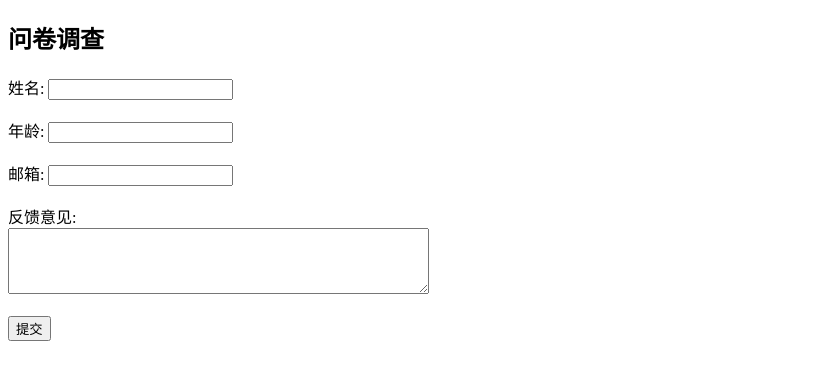
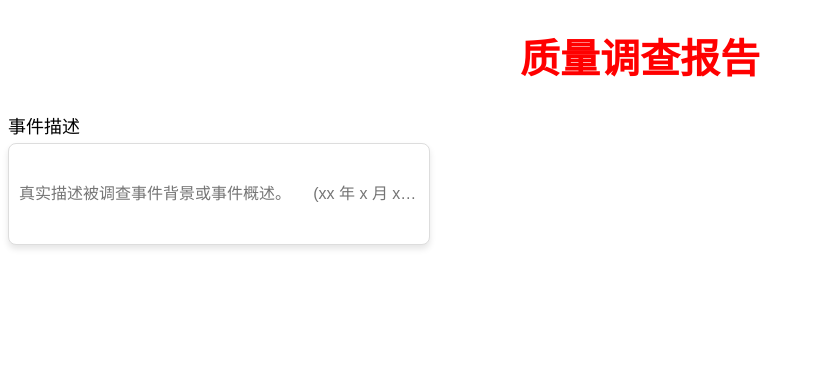
Before and after one commit to wenkkkkkk/kk.github.io, a plain HTML site: page index.html in a window 1280 px wide. Shown: the whole page, without its empty margins (0-815 px from the left). Drawn offline with Linux system fonts and the light colour scheme.

Commit message:
Update index.html

```diff
--- a/index.html
+++ b/index.html
@@ -1,54 +1,51 @@
 <!DOCTYPE html>
 <html lang="zh">
 <head>
+
+    <style>
+        h1 {
+          text-align: center;
+          font-size :40px;
+          color:red
+        }
+        .label-title {
+            display: block;
+            font-size: 18px;
+            margin-bottom: 5px;
+        }
+        .input-field {
+            width: 100%;
+            height: 80px;
+            max-width: 400px;
+            padding: 10px;
+            font-size: 16px;
+            border: 1px solid #ddd;
+            border-radius: 8px;
+            box-shadow: 0 4px 6px rgba(0, 0, 0, 0.1);
+            transition: all 0.3s ease;  /* 鼠标悬停的过渡效果 */
+            outline: none;              /* 移除点击后的外框 */
+            text-overflow: ellipsis;
+
+        }
+        .input-field:focus {
+            border-color: #007bff;      /* 点击时的边框颜色 */
+            box-shadow: 0 4px 8px rgba(0, 123, 255, 0.2); /* 聚焦时的阴影效果 */
+        }
+
+      </style>
     <meta charset="UTF-8">
     <meta name="viewport" content="width=device-width, initial-scale=1.0">
     <title>问卷调查</title>
 </head>
 <body>
-    <h2>问卷调查</h2>
-    <form id="surveyForm">
-        <label for="name">姓名:</label>
-        <input type="text" id="name" name="name" required><br><br>
+    <h1>质量调查报告</h1>
 
-        <label for="age">年龄:</label>
-        <input type="number" id="age" name="age" required><br><br>
+    <div >
+    <label for="inputField" class="label-title">事件描述</label>
+    <input type="text" id="inputField" class="input-field"
 
-        <label for="email">邮箱:</label>
-        <input type="email" id="email" name="email" required><br><br>
+     placeholder="真实描述被调查事件背景或事件概述。
+     (xx 年 x 月 x 日，xx执管 xx/xx（xx）飞机，发生 xx 事件，造成 xx后果。)"
 
-        <label for="feedback">反馈意见:</label><br>
-        <textarea id="feedback" name="feedback" rows="4" cols="50" required></textarea><br><br>
-
-        <button type="button" onclick="submitData()">提交</button>
-    </form>
-
-    <script>
-        function submitData() {
-            const data = {
-                name: document.getElementById("name").value,
-                age: document.getElementById("age").value,
-                email: document.getElementById("email").value,
-                feedback: document.getElementById("feedback").value
-            };
-
-            // 使用 fetch 提交数据到 Python 服务器
-            fetch("http://localhost:5000/submit", {
-                method: "POST",
-                headers: {
-                    "Content-Type": "application/json"
-                },
-                body: JSON.stringify(data)
-            })
-            .then(response => {
-                if (response.ok) {
-                    alert("数据提交成功！");
-                } else {
-                    alert("数据提交失败，请稍后重试。");
-                }
-            })
-            .catch(error => console.error("错误:", error));
-        }
-    </script>
-</body>
-</html>
+     >
+    </div>
```
